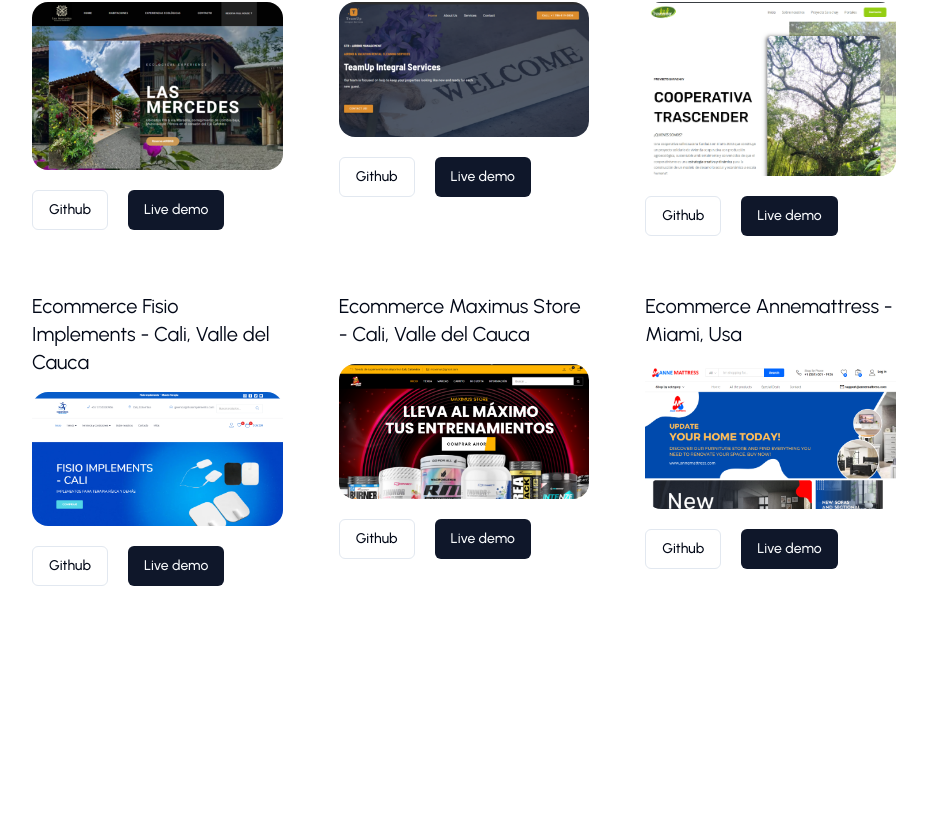
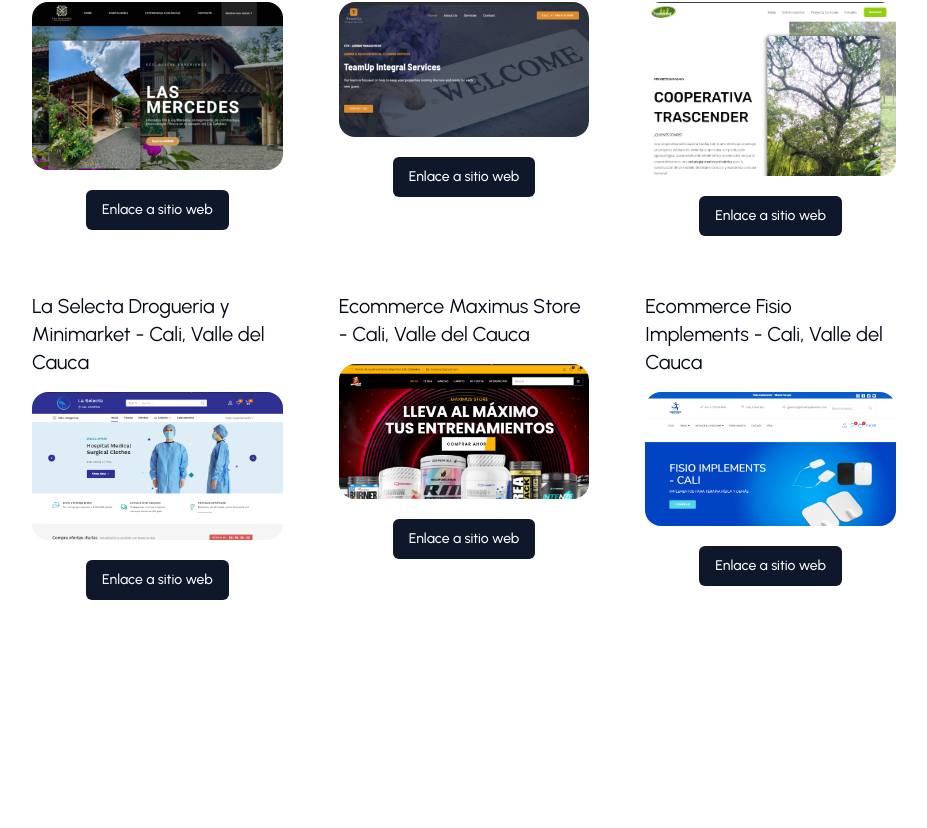
Before and after one commit to Jhondao/Jhonorozco.com, a Next.js app: page / in a window 1280 px wide. Shown: the part 3452-4280 px from the top of the page, without its empty margins (176-1103 px from the left). Built offline with nearby package versions, Linux system fonts and the light colour scheme.

Commit message:
FIX Contenido actualizado 2025

```diff
--- a/components/footer.tsx
+++ b/components/footer.tsx
@@ -17,7 +17,7 @@
                 </div>
             </div>
             <Separator className="my-4" />
-            <div className="text-center">&copy; 2024 | Portafolio web by JhonOrozco</div>
+            <div className="text-center">&copy; 2025 | Portafolio web by JhonOrozco</div>
         </footer>
     );
 }
--- a/components/portfolio.tsx
+++ b/components/portfolio.tsx
@@ -14,12 +14,9 @@
                         <h3 className='text-xl mb-4'>{data.title}</h3>
                         <Image src={data.image} alt='Image' width={300} height={300} className='rounded-2xl w-full' />
 
-                        <div className='mt-5 flex gap-5'>
-                            <Link className={buttonVariants({ variant: "outline"})} target='_blank' href={data.urlGithub}>
-                            Github
-                            </Link>
+                        <div className='mt-5 flex gap-4 d-flex justify-center'>
                             <Link className={buttonVariants({})} target='_blank' href={data.urlDemo}>
-                            Live demo
+                            Enlace a sitio web
                             </Link>
                         </div>
 
--- a/data.tsx
+++ b/data.tsx
@@ -262,25 +262,28 @@
     },
     {
         id: 4,
-        title: "Ecommerce Fisio Implements - Cali, Valle del Cauca",
-        image: "/img-fisioimplements.png",
+        title: "La Selecta Drogueria y Minimarket - Cali, Valle del Cauca",
+        image: "/img-selecta.png",
         urlGithub: "#!",
-        urlDemo: "https://fisioimplements.com/",
+        urlDemo: "https://www.laselecta.com.co/",
     },
     {
         id: 5,
         title: "Ecommerce Maximus Store - Cali, Valle del Cauca",
         image: "/img-maximusstore.png",
         urlGithub: "#!",
-        urlDemo: "https://maximustore.co/",
+        urlDemo: "https://maximustore.com/",
     },
     {
         id: 6,
-        title: "Ecommerce Annemattress - Miami, Usa",
-        image: "/img-annematress.png",
+        title: "Ecommerce Fisio Implements - Cali, Valle del Cauca",
+        image: "/img-fisioimplements.png",
         urlGithub: "#!",
-        urlDemo: "https://annemattress.com/",
+        urlDemo: "https://fisioimplements.com/",
     },
+
+
+
 ];
 
 export const dataTestimonials = [
```
Also changed, not shown: public/img-selecta.png (added).
